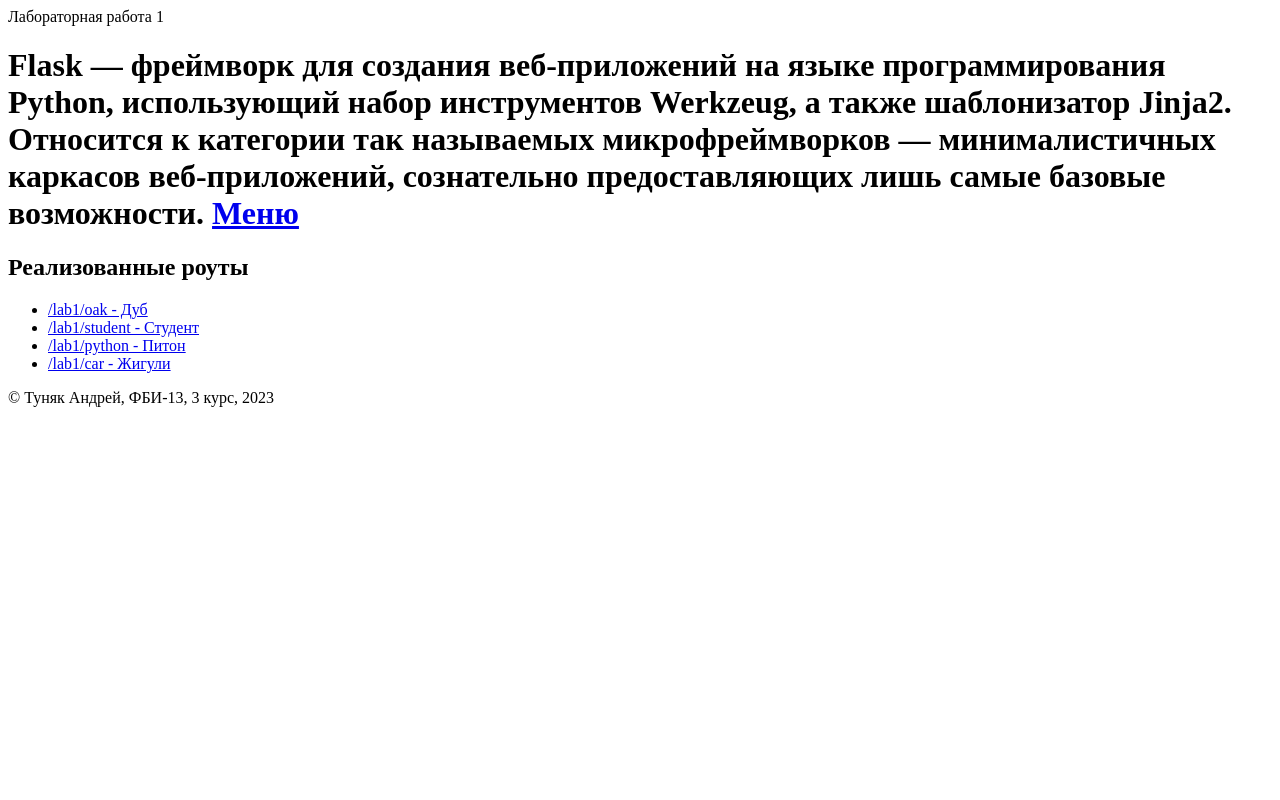
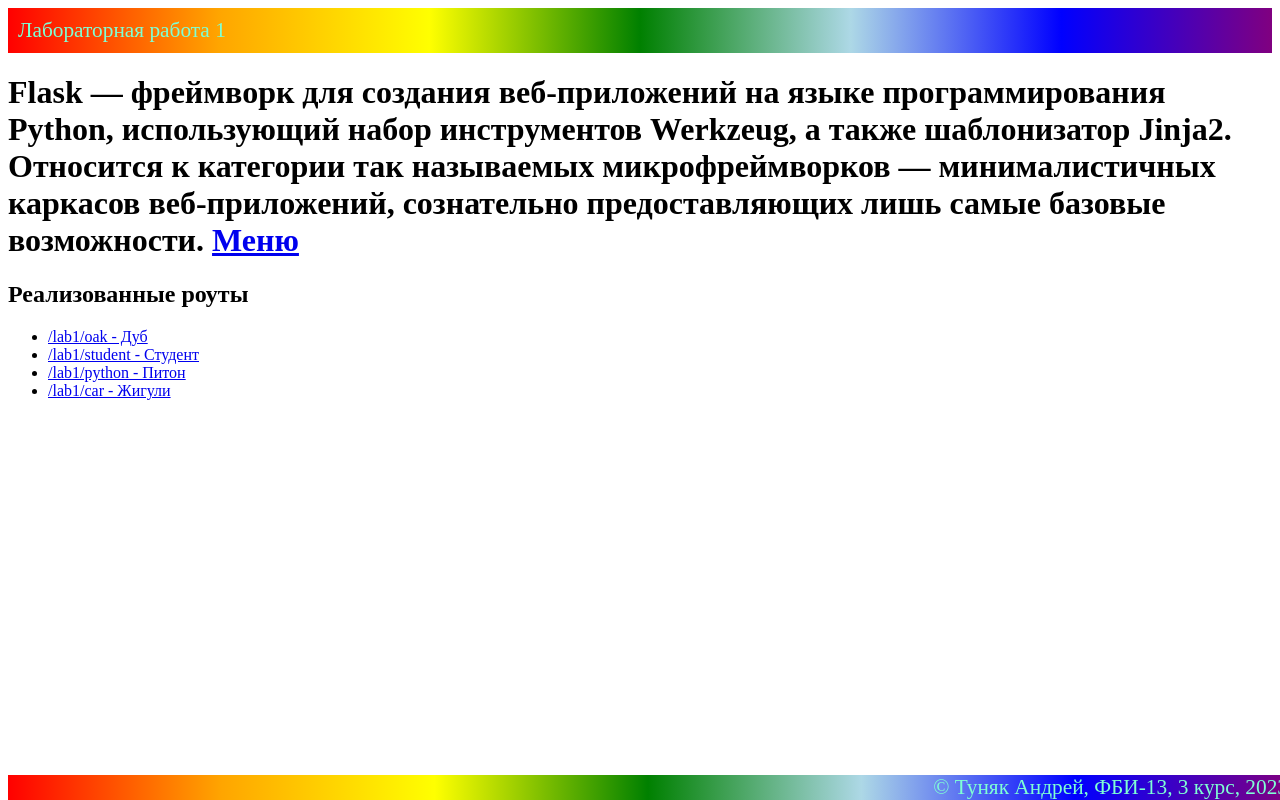
Before and after one commit to AndernTyn/lab2, a Flask app: page /lab1 in a window 1280 px wide. Run offline with Flask 3, Linux system fonts and the light colour scheme.

Commit message:
изменения оформления

```diff
--- a/app.py
+++ b/app.py
@@ -12,11 +12,12 @@ def start():
 
 @app.route('/lab1')
 def lab1():
-    return """
+    return '''
 <!doctype html>
 <html>
     <head>
         <title>Туняк Андрей Николаевич, Лабораторная 1</title>
+        <link rel="stylesheet" href="''' + url_for('static', filename='lab1.css') + '''">
     </head>
     <body>
         <header>
@@ -47,15 +48,16 @@ def lab1():
         </footer>
     </body>
 </html>
-"""
+'''
 
 @app.route("/menu")
 def menu():
-    return """
+    return '''
 <!DOCTYPE html>
 <html>
     <head>
         <title>НГТУ, ФБ, Лабораторные работы</title>
+        <link rel="stylesheet" href="''' + url_for('static', filename='lab1.css') + '''">
     </head>
     <body>
         <header>
@@ -69,7 +71,7 @@ def menu():
     </body>
 </html>
 
-"""
+'''
 
 @app.route('/lab1/oak')
 def oak():
--- a/static/lab1.css
+++ b/static/lab1.css
@@ -2,3 +2,23 @@
     margin-top: 100px;
     margin-left: 100px;
 }
+
+header {
+    background: linear-gradient(to right,red,orange,yellow,green,lightblue,blue,purple);
+    color:aquamarine;
+    padding: 10px;
+    font-size: 16pt;
+    transition: 1s;
+}
+
+footer {
+    background: linear-gradient(to right,red,orange,yellow,green,lightblue,blue,purple);
+    color:aquamarine;
+    padding: auto;
+    font-size: 16pt;
+    transition: 1s;
+    text-align: right;
+    position: fixed;
+    bottom: 0;
+    width: 100%;
+}
```
